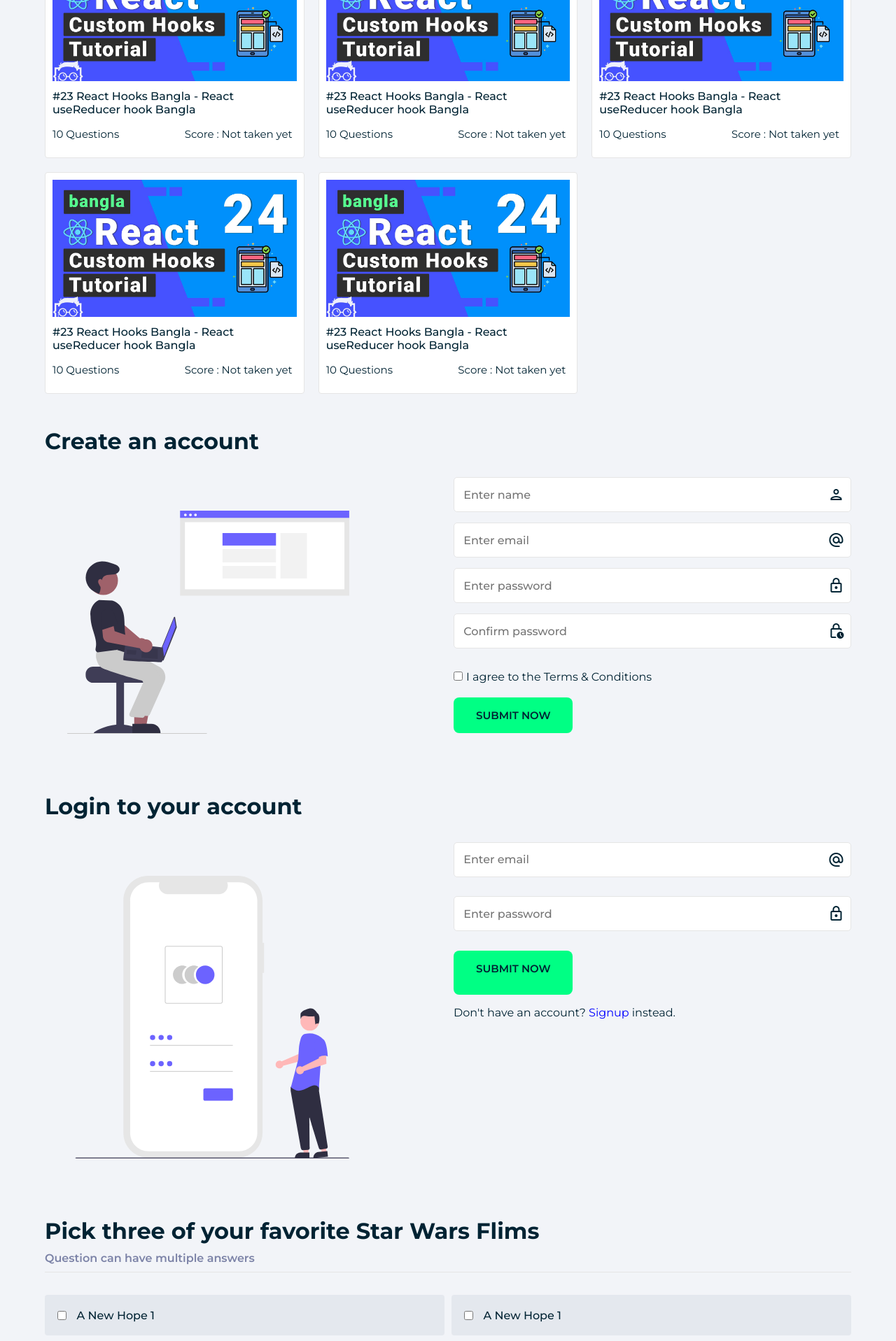
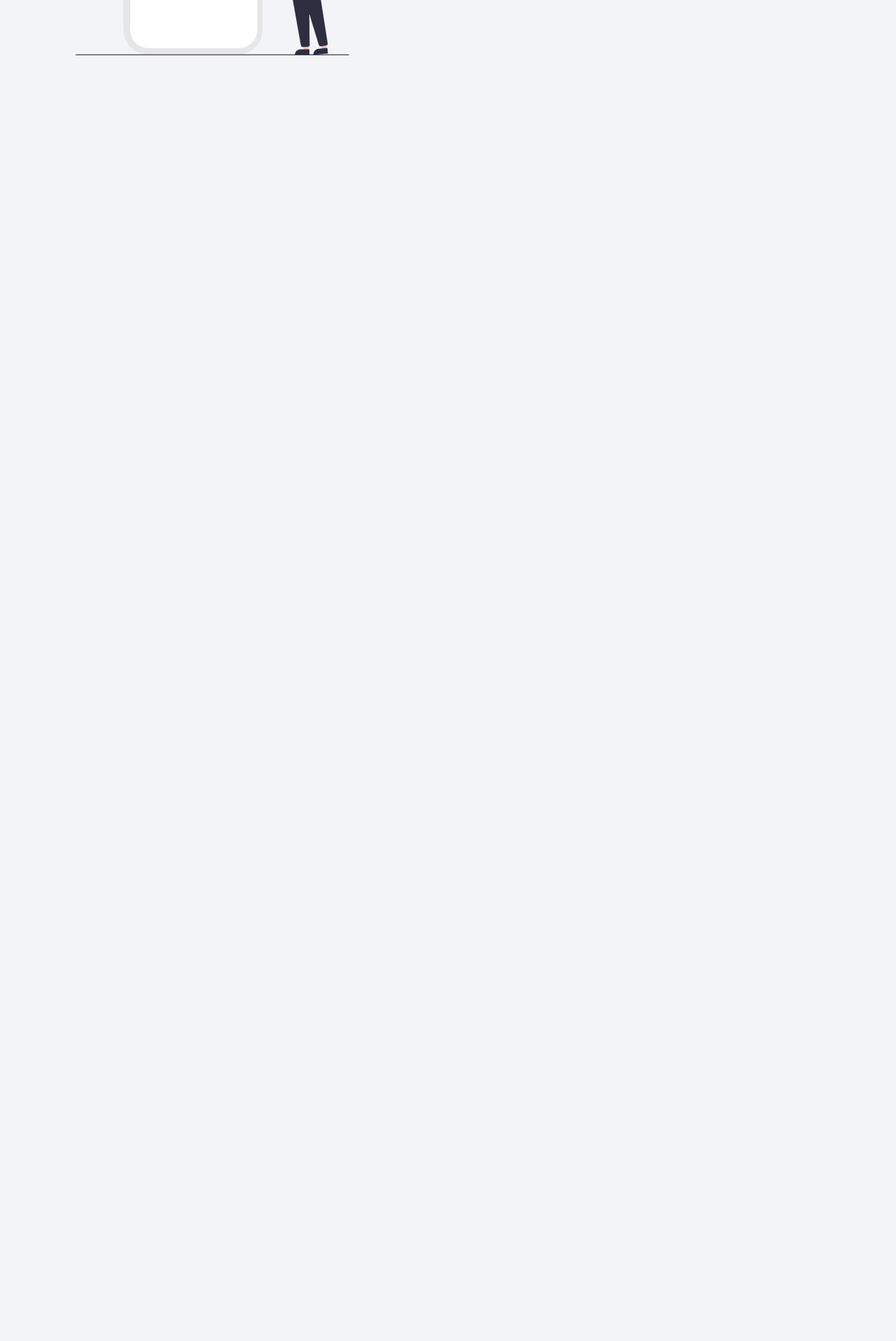
Before and after one commit to tarekhossain0043-dot/quiz-application, a React (Vite) app: page /login in a window 1280 px wide. Shown: the part 540-2457 px from the top of the page at 70% size. After the commit the page ends 800 px from the top, so only its background shows below. Built offline with nearby package versions, Linux system fonts and the light colour scheme.

Commit message:
deploy site

```diff
--- a/package.json
+++ b/package.json
@@ -3,7 +3,7 @@
   "private": true,
   "version": "0.0.0",
   "type": "module",
-  "homepage": "https://tarekhossain0043-dot.github.io/quiz-application/",
+  "homepage": "http://localhost:5173/",
   "scripts": {
     "dev": "vite",
     "build": "vite build",
@@ -12,7 +12,8 @@
   },
   "dependencies": {
     "react": "^19.1.1",
-    "react-dom": "^19.1.1"
+    "react-dom": "^19.1.1",
+    "react-router-dom": "^7.9.3"
   },
   "devDependencies": {
     "@eslint/js": "^9.36.0",
--- a/src/component/App.jsx
+++ b/src/component/App.jsx
@@ -1,3 +1,4 @@
+import { Route, Routes } from "react-router-dom";
 import Home from "../pages/Home";
 import Login from "../pages/Login";
 import Quiz from "../pages/Quiz";
@@ -7,14 +8,22 @@ import Layout from "./Layout";
 export default function App() {
   return (
     <div>
+      {/* <Router> */}
       <Layout>
-        {/* //children */}
-        <Home />
-        <SignUp />
-        <Login text="Login to your account" />
-        <Quiz />
-        <Result />
+        <Routes>
+          {/* //children */}
+          <Route path="/" element={<Home />} />
+          <Route path="/signup" element={<SignUp />} />
+          <Route
+            path="/login"
+            element={<Login text="Login to your account" />}
+          />
+          <Route path="/quiz" element={<Quiz />} />
+          <Route path="/result" element={<Result />} />
+          <Route path="*" element={<div>404 Not Found</div>} />
+        </Routes>
       </Layout>
+      {/* </Router> */}
     </div>
   );
 }
--- a/src/component/Button.jsx
+++ b/src/component/Button.jsx
@@ -1,8 +1,9 @@
+import { Link } from "react-router-dom";
 import Classes from "../styles/Button.module.css";
 export default function Button({ text }) {
   return (
-    <a href="#" className={Classes.button}>
+    <Link to="/quiz" className={Classes.button}>
       <span>{text}</span>
-    </a>
+    </Link>
   );
 }
--- a/src/component/FormLogin.jsx
+++ b/src/component/FormLogin.jsx
@@ -1,3 +1,4 @@
+import { Link } from "react-router-dom";
 import Button from "./Button";
 import TextInput from "./TxtInput";
 export default function FormLogin({ ...rest }) {
@@ -11,7 +12,7 @@ export default function FormLogin({ ...rest }) {
       <TextInput type="password" placeholder="Enter password" icon="lock" />
       <Button text="Submit now" />
       <div className="info">
-        Don't have an account? <a href="signup.html">Signup</a> instead.
+        Don't have an account? <Link to="/signup">Signup</Link> instead.
       </div>
     </form>
   );
--- a/src/component/Nav.jsx
+++ b/src/component/Nav.jsx
@@ -1,3 +1,4 @@
+import { Link } from "react-router-dom";
 import img from "../assets/images/logo-bg.png";
 import Classes from "../styles/Nav.module.css";
 export default function Nav() {
@@ -5,17 +6,18 @@ export default function Nav() {
     <nav className={Classes.nav}>
       <ul>
         <li>
-          <a href="index.html" className={Classes.brand}>
+          <Link to="/" className={Classes.brand}>
             <img src={img} alt="Learn with Sumit Logo" />
             <h3>Learn with Sumit</h3>
-          </a>
+          </Link>
         </li>
       </ul>
       <div className={Classes.account}>
         <span className="material-icons-outlined" title="Account">
           account_circle
         </span>
-        <a href="signup.html">Signup</a>
+        <Link to="/signup">Signup</Link>
+        <Link to="/login">Login</Link>
       </div>
     </nav>
   );
--- a/src/component/Video.jsx
+++ b/src/component/Video.jsx
@@ -1,10 +1,11 @@
+import { Link } from "react-router-dom";
 import img from "../assets/images/3.jpg";
 import Classes from "../styles/Video.module.css";
 export default function Video(props) {
   const { altTxt, text, text2, text3 } = props.videoProps;
   return (
     <>
-      <a href="quiz.html">
+      <Link to="/quiz">
         <div className={Classes.video}>
           <img src={img} alt={altTxt} />
           <p>{text}</p>
@@ -13,7 +14,7 @@ export default function Video(props) {
             <p>{text3}</p>
           </div>
         </div>
-      </a>
+      </Link>
     </>
   );
 }
--- a/src/main.jsx
+++ b/src/main.jsx
@@ -1,10 +1,13 @@
 import { StrictMode } from "react";
 import { createRoot } from "react-dom/client";
+import { BrowserRouter } from "react-router-dom";
 import App from "./component/App";
 import "./styles/Common.css";
 
 createRoot(document.getElementById("root")).render(
   <StrictMode>
-    <App />
+    <BrowserRouter>
+      <App />
+    </BrowserRouter>
   </StrictMode>
 );
--- a/src/pages/Home.jsx
+++ b/src/pages/Home.jsx
@@ -1,3 +1,4 @@
+import { Link } from "react-router-dom";
 import Video from "../component/Video";
 import Videos from "../component/Videos";
 export default function Home() {
@@ -10,14 +11,30 @@ export default function Home() {
   return (
     <div>
       <Videos>
+        <Link to="/quiz">
           <Video videoProps={videoProps} />
+        </Link>
+        <Link to="/quiz">
           <Video videoProps={videoProps} />
+        </Link>
+        <Link to="/quiz">
           <Video videoProps={videoProps} />
+        </Link>
+        <Link to="/quiz">
           <Video videoProps={videoProps} />
+        </Link>
+        <Link to="/quiz">
           <Video videoProps={videoProps} />
+        </Link>
+        <Link to="/quiz">
           <Video videoProps={videoProps} />
+        </Link>
+        <Link to="/quiz">
           <Video videoProps={videoProps} />
+        </Link>
+        <Link to="/quiz">
           <Video videoProps={videoProps} />
+        </Link>
       </Videos>
     </div>
   );
```
Also changed, not shown: 1 other file (tests, documents, lock files or other folders). Lines whose indentation alone changed are shown as unchanged.
